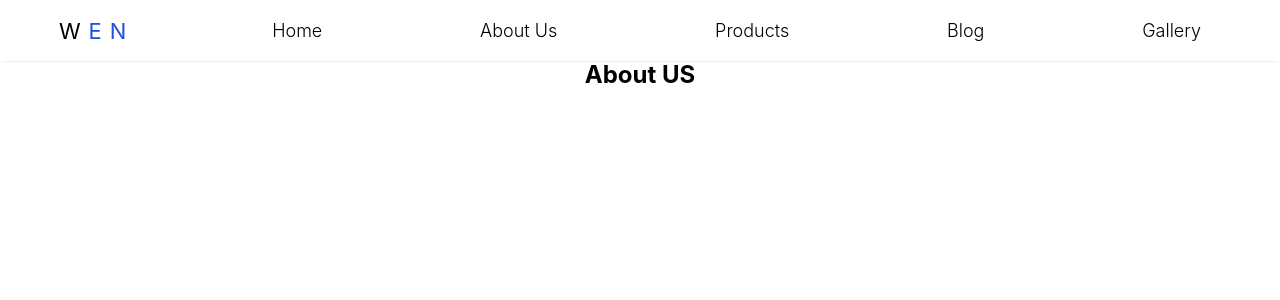
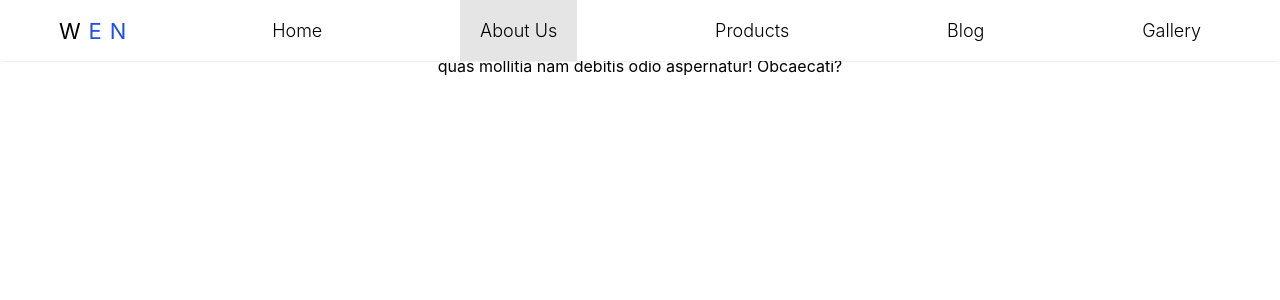
Before and after one commit to ashokganika/wen, a React (Create React App) app: page / in a window 1280 px wide. Both pictures are taken after a click on the element "About Us". Shown: the top 300 px of the page. Built offline with nearby package versions, Linux system fonts and the light colour scheme.

Commit message:
uplaod39000

```diff
--- a/src/component/NavbarItem/NavbarItem.js
+++ b/src/component/NavbarItem/NavbarItem.js
@@ -1,9 +1,13 @@
 import React from "react";
 import "./navbaritem.css";
 
-function NavbarItem({ name, onClick }) {
+function NavbarItem({ name, onClick, active }) {
   return (
-    <div className="nav-item" onClick={onClick && onClick}>
+    <div
+      className="nav-item"
+      onClick={onClick && onClick}
+      style={active === name ? { backgroundColor: "rgba(0, 0, 0, 0.1)" } : {}}
+    >
       {name}
     </div>
   );
--- a/src/component/NavbarItem/navbaritem.css
+++ b/src/component/NavbarItem/navbaritem.css
@@ -4,6 +4,7 @@
   transition: all 0.3s;
   font-size: 18px;
   font-weight: 300;
+  padding: 20px;
 }
 
 .nav-item:hover {
--- /dev/null
+++ b/src/component/aboutus/AboutUS.js
@@ -0,0 +1,17 @@
+import React from "react";
+
+function AboutUS() {
+  return (
+    <div>
+      About US
+      <p>
+        Lorem ipsum dolor sit amet consectetur adipisicing elit. Commodi
+        doloribus, eos, iusto illo molestias tempora ea cumque atque ad quo
+        ducimus consequuntur, facilis quas mollitia nam debitis odio aspernatur!
+        Obcaecati?
+      </p>
+    </div>
+  );
+}
+
+export default AboutUS;
--- /dev/null
+++ b/src/component/gallery/gallery.css
@@ -0,0 +1,13 @@
+.gallery {
+  display: flex;
+  justify-content: space-around;
+  align-items: center;
+  flex-wrap: wrap;
+}
+.gallery img {
+  height: 300px;
+  width: 300px;
+  box-shadow: 0 2px 2px -2px rgba(0, 0, 0, 0.2);
+  border-radius: 10px;
+  margin: 10px;
+}
--- /dev/null
+++ b/src/component/gallery/gallery.js
@@ -0,0 +1,27 @@
+import React from "react";
+import "./gallery.css";
+import Img from "../../asset/images/gal.jpg";
+
+function Gallery() {
+  return (
+    <div>
+      <h2>Gallery</h2>
+      <h5>
+        Lorem ipsum dolor sit amet consectetur, adipisicing elit. Aliquid
+        maiores, delectus odio eaque dolorem ullam nobis, voluptas ex enim
+        repellendus natus dolorum dolor impedit magni quae. Corporis quaerat
+        ullam aliquid!
+      </h5>
+      <div className="gallery">
+        <img src={Img} alt="img" />
+        <img src={Img} alt="img" />
+        <img src={Img} alt="img" />
+        <img src={Img} alt="img" />
+        <img src={Img} alt="img" />
+        <img src={Img} alt="img" />
+      </div>
+    </div>
+  );
+}
+
+export default Gallery;
--- a/src/component/navbar/navbar.js
+++ b/src/component/navbar/navbar.js
@@ -1,48 +1,51 @@
 import React, { Component } from "react";
 import { NavBarItems } from "../../constant";
+import AboutUS from "../aboutus/AboutUS";
 import Bank from "../Bank/Bank";
+import Gallery from "../gallery/gallery";
 import Home from "../home/Home";
 import NavbarItem from "../NavbarItem/NavbarItem";
+import Product from "../product/product";
 import "./navbar.css";
 
 export default class Navbar extends Component {
   constructor(props) {
     super(props);
     this.state = {
-      componentId: null,
+      componentId: "",
     };
   }
 
   handleClick = (id) => {
-    console.log(id);
     this.setState({ componentId: id });
   };
 
   render() {
     let { componentId } = this.state;
-    const navBarIttems = NavBarItems;
+
     return (
       <>
         <div className="navbar">
-          <div id="logo" onClick={() => this.handleClick(null)}>
+          <div id="logo" onClick={() => this.handleClick("")}>
             W<span>EN</span>
           </div>
-          {navBarIttems.map(({ id, name }) => (
+
+          {NavBarItems.map(({ id, name }) => (
             <NavbarItem
               key={id}
               name={name}
-              onClick={() => this.handleClick(id)}
+              onClick={() => this.handleClick(name)}
+              active={componentId}
             />
           ))}
         </div>
-        <div className="space"></div>
+
         <div className="com">
-          {" "}
-          {componentId === 1 && <Home />}
-          {componentId === 2 && <h2>About US</h2>}
-          {componentId === 3 && <h2>Products</h2>}
-          {componentId === 4 && <Bank />}
-          {componentId === 5 && <h2>Gallery</h2>}
+          {componentId === "Home" && <Home />}
+          {componentId === "About Us" && <AboutUS />}
+          {componentId === "Products" && <Product />}
+          {componentId === "Blog" && <Bank />}
+          {componentId === "Gallery" && <Gallery />}
         </div>
       </>
     );
--- /dev/null
+++ b/src/component/product/product.js
@@ -0,0 +1,17 @@
+import React from "react";
+
+function product() {
+  return (
+    <div>
+      <h2>Product</h2>
+      <p>
+        Lorem, ipsum dolor sit amet consectetur adipisicing elit. Tempora at,
+        sint quaerat obcaecati eligendi ipsam non dignissimos illum facere
+        animi, velit laboriosam alias asperiores? Natus quisquam neque est
+        similique facere?
+      </p>
+    </div>
+  );
+}
+
+export default product;
```
Also changed, not shown: src/asset/images/gal.jpg (added).
